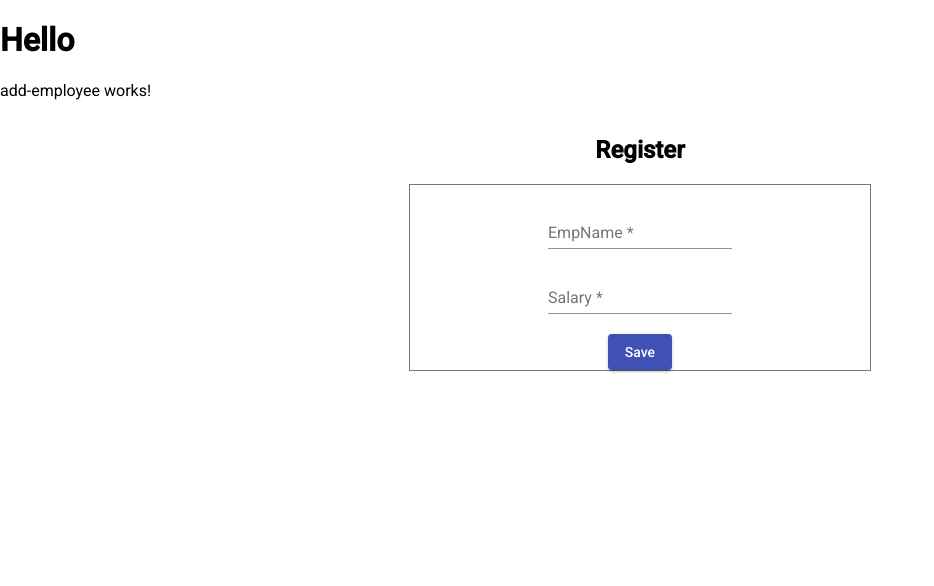
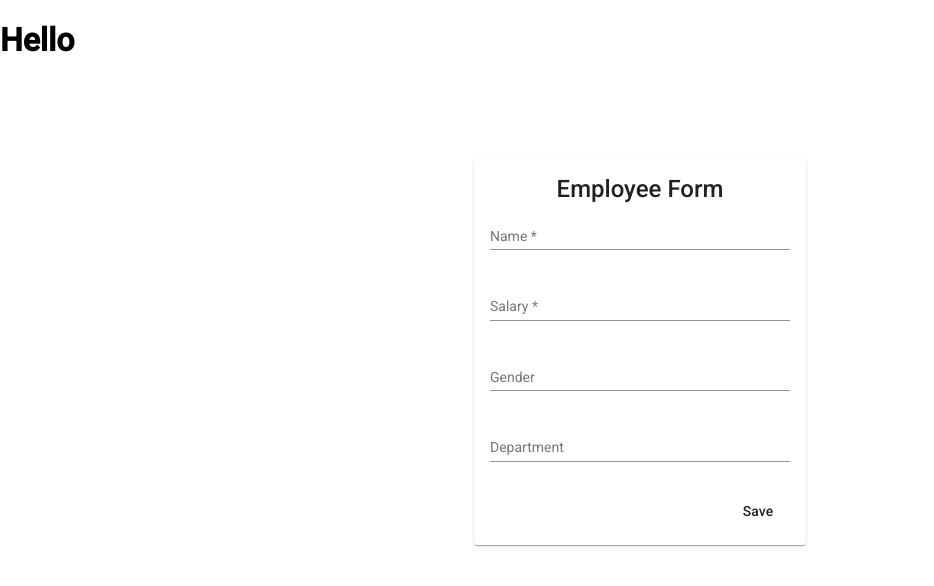
Before and after one commit to pachgadehardik/EmployeePayrollAngularApp, an Angular app: page /add in a window 1280 px wide. Shown: the top 586 px of the page, without its empty margins (0-934 px from the left). Built offline with nearby package versions, Linux system fonts and the light colour scheme.

Commit message:
Updated Add Employee Component

```diff
--- a/src/component/add-employee/add-employee.component.html
+++ b/src/component/add-employee/add-employee.component.html
@@ -1,27 +1,75 @@
-<p>add-employee works!</p>
-<div class="main">
+<!-- <div class="main">
     <div>
-        <h2>Register</h2>
+        <h2>Add/Update</h2>
     </div>
     <form class="formDiv" [formGroup]="registerForm" (ngSubmit)="onSubmit()">
         &nbsp;
         <mat-form-field class="formWidth">
-            <mat-label>EmpName</mat-label>
+            <mat-label>Employee Name</mat-label>
             <input matInput placeholder="Enter FirstName" formControlName="empName">
             <mat-error *ngIf="registerForm.get('empName').invalid &&
                 registerForm.get('empName').untouched ">name invalid</mat-error>
         </mat-form-field>
-        <!-- <mat-form-field class="formWidth">
-            <mat-label>LastName</mat-label>
-            <input matInput placeholder="Enter LastName" formControlName="lname">
-        </mat-form-field> -->
-
         <mat-form-field class="formWidth">
             <mat-label>Salary</mat-label>
-            <input matInput placeholder="Enter Email" formControlName="salary">
+            <input matInput placeholder="Enter Salary" formControlName="salary">
         </mat-form-field>
-        <button mat-raised-button color="primary" type="submit" >Save</button>
+        <mat-form-field class="formWidth">
+            <label class="label text" for="gender">Gender</label>
+                <input type="radio" id="male" name="gender" value="male">
+                <label class="text" for="male">Male</label>
+                <input type="radio" id="female" name="gender" value="female">
+                <label class="text" for="female">Female</label>
+        </mat-form-field>
+        <mat-form-field class="formWidth">
+            <mat-label>Department</mat-label>
+            <input matInput placeholder="Enter Department" formControlName="department">
+        </mat-form-field>
+        <button mat-raised-button color="primary" type="submit">Save</button>
         <!-- [disabled]="!registerForm.valid" -->
+<!--
+    </form>
+</div> -->
+<mat-card>
+    <mat-card-title>Employee Form</mat-card-title>
+    <mat-card-content>
+        <form [formGroup]="registerForm" (ngSubmit)="onSubmit()">
+            <!-- <p> -->
+            <mat-form-field>
+                <input type="text" matInput placeholder="Name" formControlName="empName">
+                <mat-error *ngIf="registerForm.get('empName').invalid &&
+                    (registerForm.get('empName').dirty || registerForm.get('empName').touched)">{{getErrorForName()}}</mat-error>
+                <input *ngIf="employeeObj.empName" type="text" matInput placeholder="Name" formControlName="empName">
+                {{employeeObj.empName}}
+            </mat-form-field>
+            <p>
+                <mat-form-field>
+                    <input type="text" matInput placeholder="Salary" formControlName="salary">
+                    <mat-error *ngIf="registerForm.get('salary').invalid &&
+                    (registerForm.get('salary').dirty || registerForm.get('salary').touched)">{{getErrorForSalary()}}</mat-error>
+                </mat-form-field>
+            </p>
 
-    </form>
-</div>
+            <p>
+                <mat-form-field>
+                    <input type="text" matInput placeholder="Gender" formControlName="gender">
+                </mat-form-field>
+            </p>
+
+            <p>
+                <mat-form-field>
+                    <input type="text" matInput placeholder="Department" formControlName="department">
+                </mat-form-field>
+            </p>
+
+            <!-- <p *ngIf="error" class="error">
+                {{ error }}
+            </p> -->
+
+            <div class="button">
+                <button type="submit" mat-button>Save</button>
+            </div>
+
+        </form>
+    </mat-card-content>
+</mat-card>
--- a/src/component/add-employee/add-employee.component.scss
+++ b/src/component/add-employee/add-employee.component.scss
@@ -8,7 +8,7 @@
 }
 
 .formWidth{
-    width:40% ;
+    width:50% ;
 }
 
 .main{
@@ -16,3 +16,45 @@
     align-items: center;
     flex-direction: column;
 }
+
+.mat-radio-button ~ .mat-radio-button {
+    margin-left: 16px;
+
+}
+.example-radio-group {
+    display: flex;
+    flex-direction: column;
+    margin: 15px 0;
+  }
+
+  .example-radio-button {
+    margin: 5px;
+  }
+
+  mat-card-title,
+  mat-card-content {
+    display: flex;
+    justify-content: center;
+  }
+
+  .error {
+    padding: 16px;
+    width: 300px;
+    color: white;
+    background-color: red;
+  }
+
+  .button {
+    display: flex;
+    justify-content: flex-end;
+  }
+  :host {
+    display: flex;
+    justify-content: center;
+    margin: 100px 0px;
+  }
+
+  .mat-form-field {
+    width: 100%;
+    min-width: 300px;
+  }
--- a/src/component/add-employee/add-employee.component.ts
+++ b/src/component/add-employee/add-employee.component.ts
@@ -2,6 +2,8 @@ import { Component, OnInit } from '@angular/core';
 import { FormBuilder, FormGroup, Validators } from '@angular/forms';
 import { Router } from '@angular/router';
 import { EmployeeService } from 'src/service/employee.service';
+import { Input, Output } from '@angular/core';
+import { EventEmitter } from '@angular/core';
 
 @Component({
   selector: 'app-add-employee',
@@ -9,18 +11,24 @@ import { EmployeeService } from 'src/service/employee.service';
   styleUrls: ['./add-employee.component.scss']
 })
 export class AddEmployeeComponent implements OnInit {
-
+  employeeObj:any
   registerForm: FormGroup;
   constructor(
     private formBuilder: FormBuilder,
     private router: Router,
     private userService: EmployeeService,
-  ) { }
+  ) {
+    console.log(this.router.getCurrentNavigation().extras)
+    this.employeeObj = this.router.getCurrentNavigation().extras;
+  }
   ngOnInit(): void {
     this.registerForm = this.formBuilder.group({
-      empName: ['', Validators.required],
-      salary: ['', Validators.required]
+      empName: ['', Validators.required, Validators.minLength(2)],
+      salary: ['', Validators.required, Validators.minLength(5)],
+      gender: [''],
+      department: ['']
     });
+    this.registerForm.setValue
   }
 
   onSubmit() {
@@ -33,11 +41,30 @@ export class AddEmployeeComponent implements OnInit {
       .subscribe(
         data => {
           console.log(data)
-                    this.router.navigate(['']);
+          if (data.statusCode == 400) {
+            alert("This Employee Already Exists")
+          }
+          this.router.navigate(['home']);
 
         },
         error => {
           console.log(error)
         });
   }
+
+  getErrorForName(){
+    return this.registerForm.get('empName').hasError('required') ? 'Name Should not be blank':
+    this.registerForm.get('empName').hasError('minLength') ? 'Name Should Contain Min 2 chars':
+    '';
   }
+
+  getErrorForSalary(){
+    return this.registerForm.get('salary').hasError('required') ? 'Salary Should not be blank':
+    this.registerForm.get('salary').hasError('minLength') ? 'Salary Should Contain min 5 digits':
+    '';
+  }
+
+  // @Input() error: string | null;
+
+  // @Output() submitEM = new EventEmitter();
+}
```
Lines whose indentation alone changed are shown as unchanged.
